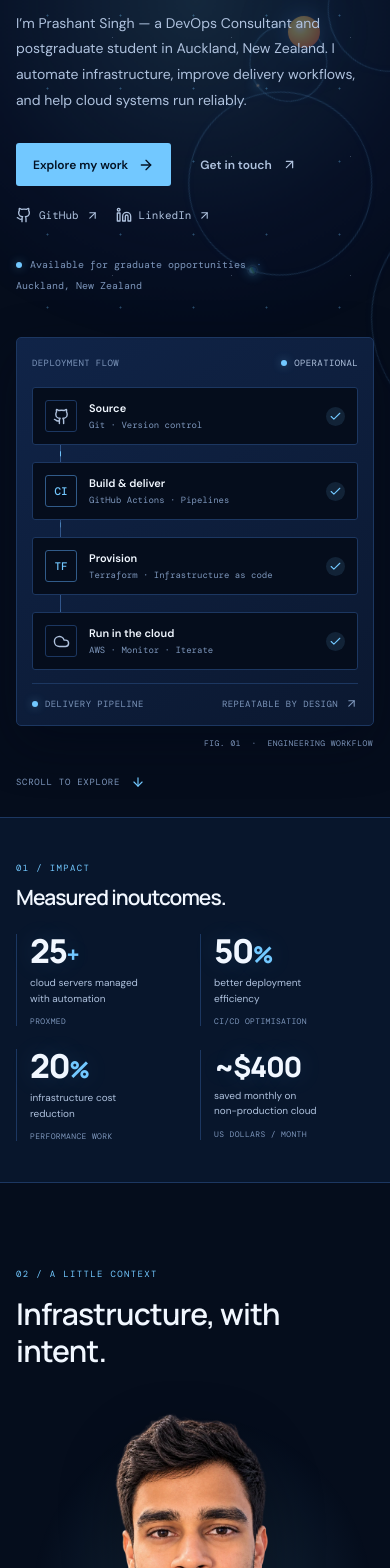
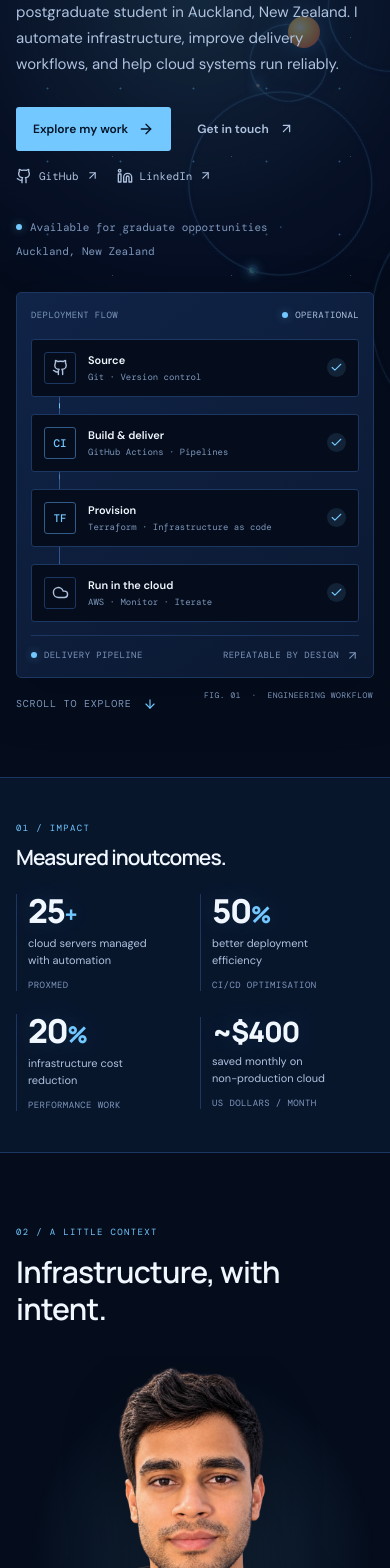
Before and after one commit to prshnt24/prashant-singh-portfolio, a React (Vite) app: page / in a window 390 px wide. Shown: the part 331-1899 px from the top of the page. Built offline with nearby package versions, Linux system fonts and the light colour scheme.

Commit message:
Improve mobile layout spacing and alignment

```diff
--- a/src/styles.css
+++ b/src/styles.css
@@ -273,30 +273,32 @@ button { color: inherit; }
   .navbar { height: 62px; }.brand-name { font-size: 9px; }.nav-actions { gap: 5px; }.nav-actions > .nav-resume { display: none; }.menu-button { display: grid !important; }
   .nav-links { position: absolute; top: 61px; left: 0; right: 0; display: none; flex-direction: column; align-items: stretch; gap: 0; margin: 0; padding: 10px 20px 17px; border-bottom: 1px solid var(--border); background: var(--nav-bg); backdrop-filter: blur(18px); }
   .nav-links.is-open { display: flex; }.nav-links a { padding: 12px 3px; border-bottom: 1px solid var(--border); font-size: 12px; }.nav-links a.active::after { display: none; }.mobile-resume { display: inline-flex !important; width: fit-content; margin-top: 10px; padding: 9px 12px !important; border: 1px solid var(--border-strong) !important; }
-  .hero { min-height: 0; grid-template-columns: 1fr; gap: 45px; padding-top: 78px; padding-bottom: 91px; }.hero h1 { font-size: clamp(40px, 11vw, 61px); }.hero-intro { font-size: 14px; }.hero-visual { width: 100%; max-width: 470px; padding-inline: 15px; }.scroll-cue { bottom: 28px; }
-  .hero-buttons, .contact-buttons { flex-wrap: wrap; }.hero-meta { flex-wrap: wrap; row-gap: 8px; font-size: 10px; }
-  .impact-band { padding: 37px 0 41px; }.impact-grid { grid-template-columns: repeat(2, 1fr); gap: 23px 10px; }.impact-heading { grid-column: 1 / -1; }.impact-heading h2 { margin-top: 8px; font-size: 21px; }.metric { min-height: 90px; padding-left: 13px; }.metric > strong { font-size: 33px; }.metric .metric-money { font-size: 28px; }
-  .section { padding-top: 78px; padding-bottom: 78px; }.section-heading { margin-bottom: 32px; }.section-heading h2 { font-size: 30px; }.section-heading > p { font-size: 12px; }
-  .about-grid { grid-template-columns: 1fr; gap: 25px; }.about-story p.lead { font-size: 17px; }.about-portrait { grid-row: 1; min-height: 350px; max-height: 390px; }.about-portrait img { max-height: 390px; }.about-story { display: contents; }.about-story .facts-card { margin-top: 5px; }.fact { grid-template-columns: 103px 1fr; }
-  .experience-card { grid-template-columns: 30px 1fr; gap: 9px; padding: 25px 0; }.exp-head { display: block; }.exp-head h3 { font-size: 18px; }.exp-date { margin-top: 13px; text-align: left; font-size: 9px; }.exp-date small { display: inline; margin: 0 0 0 9px; }.exp-intro { margin-top: 16px; line-height: 1.7; }
-  .project-grid { grid-template-columns: 1fr; }.project-card { min-height: 270px; }.project-category { margin-top: 16px; }
-  .skills-layout { grid-template-columns: 1fr; gap: 34px; }.skills-lead { position: static; }.skills-lead h3 br { display: none; }
-  .research-grid { grid-template-columns: 1fr; gap: 15px; }.research-art { min-height: 245px; width: 100%; }.orbit-two { width: min(300px, 80vw); height: min(300px, 80vw); }.path-a { --satellite-x: min(111px, 29vw); --satellite-y: max(-72px, -20vw); }.path-b { --satellite-x: min(138px, 35vw); --satellite-y: min(47px, 13vw); }.path-c { --satellite-x: max(-137px, -35vw); --satellite-y: min(40px, 12vw); }
-  .education-card { position: relative; grid-template-columns: 1fr auto; gap: 7px; padding: 18px 0; }.edu-year { grid-column: 1; }.edu-main { grid-column: 1; }.edu-main h3 { font-size: 13px; }.current-badge { grid-column: 2; grid-row: 1 / span 2; font-size: 7px; }
-  .contact-section { padding: 66px 0 68px; }.contact-grid { grid-template-columns: 1fr; gap: 36px; padding-top: 23px; }.contact-grid h2 { font-size: 38px; }.contact-side { max-width: 300px; }
-  .footer-inner { min-height: 90px; display: grid; grid-template-columns: 1fr auto; gap: 9px 12px; padding-block: 16px; }.footer-note { grid-column: 1; grid-row: 2; }.footer-socials { grid-column: 1; grid-row: 3; }.back-top { grid-column: 2; grid-row: 1; }.footer-copy { grid-column: 2; grid-row: 2; text-align: right; }
+  .hero { min-height: 0; grid-template-columns: minmax(0, 1fr); gap: 32px; padding-top: 58px; padding-bottom: 66px; }.hero-copy, .hero-visual { min-width: 0; }.hero h1 { margin-top: 22px; font-size: clamp(38px, 10vw, 56px); }.hero-intro { font-size: 15px; line-height: 1.75; }.hero-visual { width: 100%; max-width: none; padding: 16px 14px 0; }.scroll-cue { position: static; grid-row: 3; margin-top: -13px; font-size: 10px; }
+  .hero-buttons, .contact-buttons { flex-wrap: wrap; gap: 9px; }.hero-buttons .button, .contact-buttons .button { min-height: 44px; }.hero-socials { margin-top: 17px; gap: 18px; }.hero-meta { flex-wrap: wrap; row-gap: 8px; font-size: 11px; line-height: 1.5; }
+  .impact-band { padding: 37px 0 41px; }.impact-grid { grid-template-columns: repeat(2, minmax(0, 1fr)); gap: 23px 10px; }.impact-heading { grid-column: 1 / -1; }.impact-heading h2 { margin-top: 8px; font-size: 21px; }.metric { min-width: 0; min-height: 90px; padding-left: 11px; }.metric > strong { font-size: 33px; }.metric > span:not(.metric-money) { font-size: 11px; }.metric > small { font-size: 9px; }.metric .metric-money { font-size: 28px; }
+  .section { padding-top: 66px; padding-bottom: 66px; }.section-heading { margin-bottom: 29px; }.section-heading h2 { font-size: 30px; }.section-heading > p { font-size: 14px; line-height: 1.75; }
+  .about-grid { grid-template-columns: minmax(0, 1fr); gap: 23px; }.about-story p { font-size: 14px; line-height: 1.8; }.about-story p.lead { font-size: 18px; }.about-portrait { grid-row: 1; min-height: 300px; height: min(88vw, 380px); max-height: 380px; overflow: hidden; }.about-portrait img { width: 100%; max-height: 100%; }.about-story { display: contents; }.about-story .facts-card { margin-top: 3px; }.fact { grid-template-columns: minmax(94px, 31%) minmax(0, 1fr); gap: 10px; }.fact > span { font-size: 9px; }.fact > strong { min-width: 0; font-size: 13px; }
+  .experience-card { grid-template-columns: 26px minmax(0, 1fr); gap: 8px; padding: 23px 0; }.exp-main { min-width: 0; }.exp-head { display: block; }.exp-head h3 { font-size: 18px; }.exp-date { margin-top: 13px; text-align: left; font-size: 10px; }.exp-date small { display: inline; margin: 0 0 0 9px; }.exp-intro { margin-top: 15px; font-size: 14px; line-height: 1.75; }.exp-main li { font-size: 13px; line-height: 1.75; }.tag-list { gap: 7px; }
+  .project-grid { grid-template-columns: minmax(0, 1fr); }.project-card { min-height: 250px; padding: 21px; }.project-category { margin-top: 14px; }.project-card > p { font-size: 14px; line-height: 1.75; }
+  .skills-layout { grid-template-columns: minmax(0, 1fr); gap: 30px; }.skills-lead { position: static; }.skills-lead h3 br { display: none; }.skills-lead p { font-size: 14px; line-height: 1.75; }
+  .research-grid { grid-template-columns: minmax(0, 1fr); gap: 12px; }.research-description { font-size: 14px; line-height: 1.75; }.research-art { min-height: 245px; width: 100%; overflow: hidden; }.orbit-two { width: min(300px, 78vw); height: min(300px, 78vw); }.path-a { --satellite-x: min(111px, 29vw); --satellite-y: max(-72px, -20vw); }.path-b { --satellite-x: min(138px, 35vw); --satellite-y: min(47px, 13vw); }.path-c { --satellite-x: max(-137px, -35vw); --satellite-y: min(40px, 12vw); }
+  .education-card { position: relative; grid-template-columns: minmax(0, 1fr) auto; gap: 8px 12px; padding: 17px 0; }.edu-year { grid-column: 1; }.edu-main { grid-column: 1; min-width: 0; }.edu-main h3 { font-size: 15px; line-height: 1.45; }.edu-main p { font-size: 13px; line-height: 1.5; }.edu-main > span { font-size: 10px; }.current-badge { grid-column: 2; grid-row: 1 / span 2; font-size: 8px; }
+  .contact-section { padding: 58px 0 62px; }.contact-grid { grid-template-columns: minmax(0, 1fr); gap: 30px; padding-top: 22px; }.contact-grid h2 { font-size: clamp(34px, 9vw, 42px); }.contact-grid > div:first-child > p { font-size: 14px; line-height: 1.75; }.email-address { display: inline-block; max-width: 100%; overflow-wrap: anywhere; font-size: 13px; }.contact-side { max-width: none; }
+  .footer-inner { min-height: 0; display: grid; grid-template-columns: minmax(0, 1fr) auto; gap: 12px; padding-block: 17px; }.footer-note { grid-column: 1 / -1; grid-row: 2; font-size: 12px; }.footer-socials { grid-column: 1; grid-row: 3; flex-wrap: wrap; }.footer-social { padding: 8px 9px; }.back-top { grid-column: 2; grid-row: 1; align-self: center; }.footer-copy { grid-column: 2; grid-row: 3; align-self: center; text-align: right; font-size: 9px; }
 }
 @media (max-width: 380px) {
+  .wrap { width: calc(100% - 28px); }
   .brand-name { font-size: 8px; letter-spacing: .08em; }
   .brand { gap: 7px; }
-  .hero h1 { font-size: 40px; }
+  .hero { padding-top: 47px; }.hero h1 { font-size: 38px; }.eyebrow { gap: 8px; font-size: 9px; letter-spacing: .1em; }
   .hero-meta .meta-separator { display: none; }
-  .flow-text small { font-size: 8px; }
+  .flow-text small { font-size: 8px; }.flow-item { gap: 8px; padding-inline: 8px; }.visual-top, .visual-bottom { font-size: 8px; }.visual-bottom { gap: 5px; }
   .metric > strong { font-size: 30px; }
   .metric .metric-money { font-size: 25px; }
   .fact { grid-template-columns: 87px 1fr; gap: 6px; }
   .fact > span { font-size: 7px; }
   .contact-grid h2 { font-size: 34px; }
+  .metric > span:not(.metric-money) { font-size: 10px; }.section-heading h2 { font-size: 28px; }.current-badge { letter-spacing: 0; padding: 5px; }
 }
 @media (prefers-reduced-motion: reduce) {
   *, *::before, *::after { scroll-behavior: auto !important; animation-duration: .01ms !important; animation-iteration-count: 1 !important; transition-duration: .01ms !important; }
```
